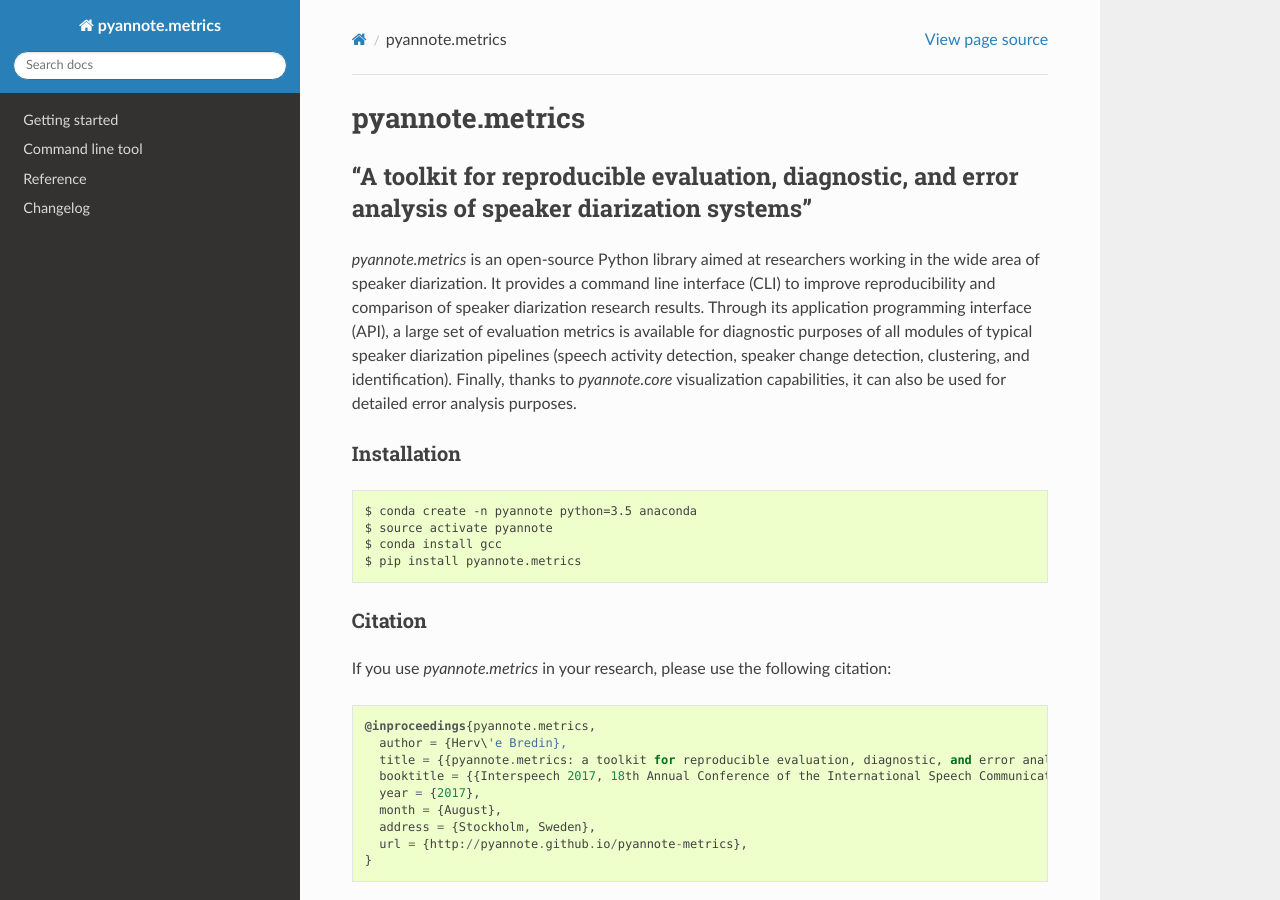
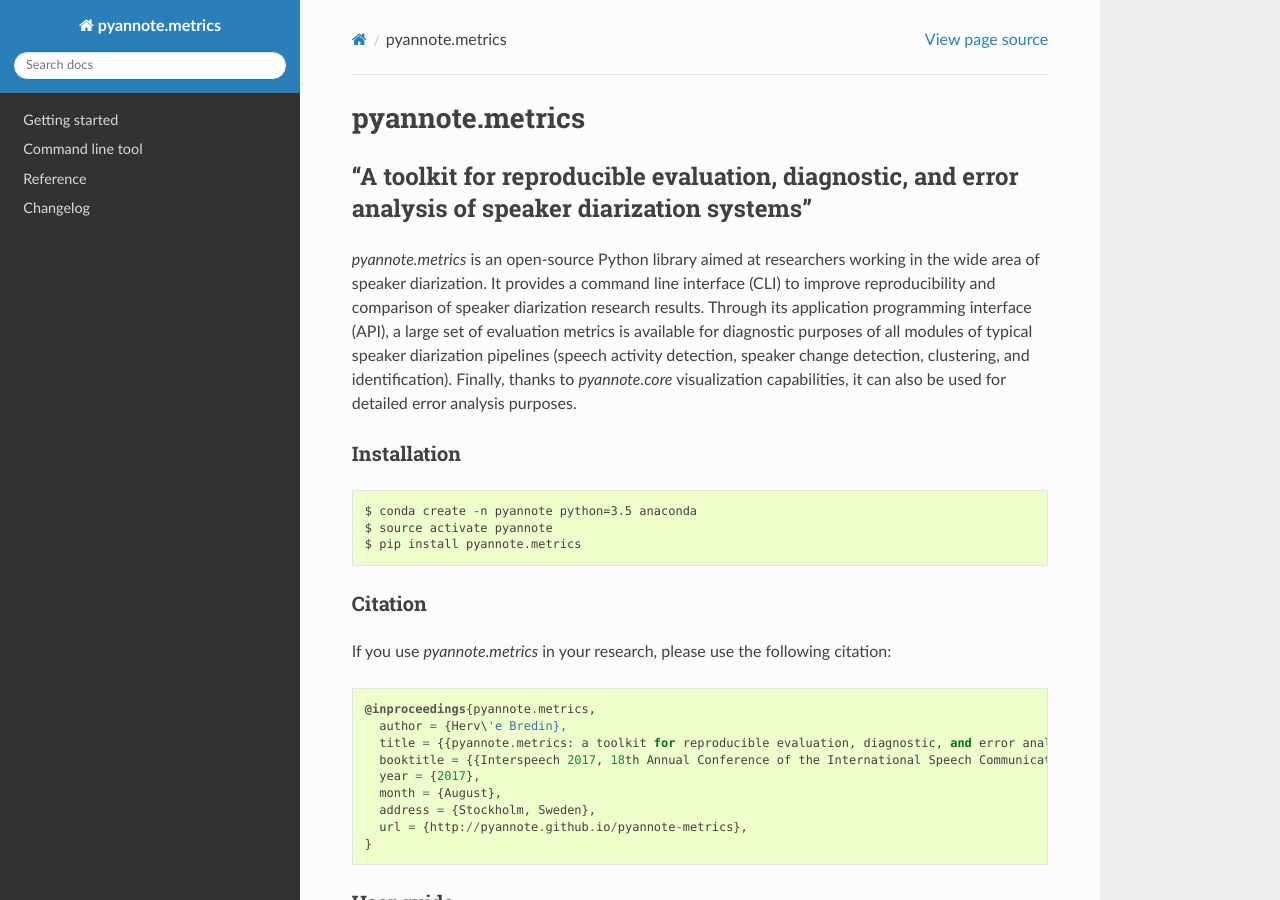
Before and after one commit to pyannote/pyannote-metrics, a Sphinx documentation site: the page built from docs/source/index.rst, in a window 1280 px wide and 900 px high. Built offline with Sphinx 7.4.7 and the Read the Docs theme 2.0.0, drawn with Linux system fonts in a browser that asks for light colours.

Commit message:
doc: update installation instructions

```diff
--- a/docs/source/index.rst
+++ b/docs/source/index.rst
@@ -20,7 +20,6 @@
 
 $ conda create -n pyannote python=3.5 anaconda
 $ source activate pyannote
-$ conda install gcc
 $ pip install pyannote.metrics
 
 Citation
```
